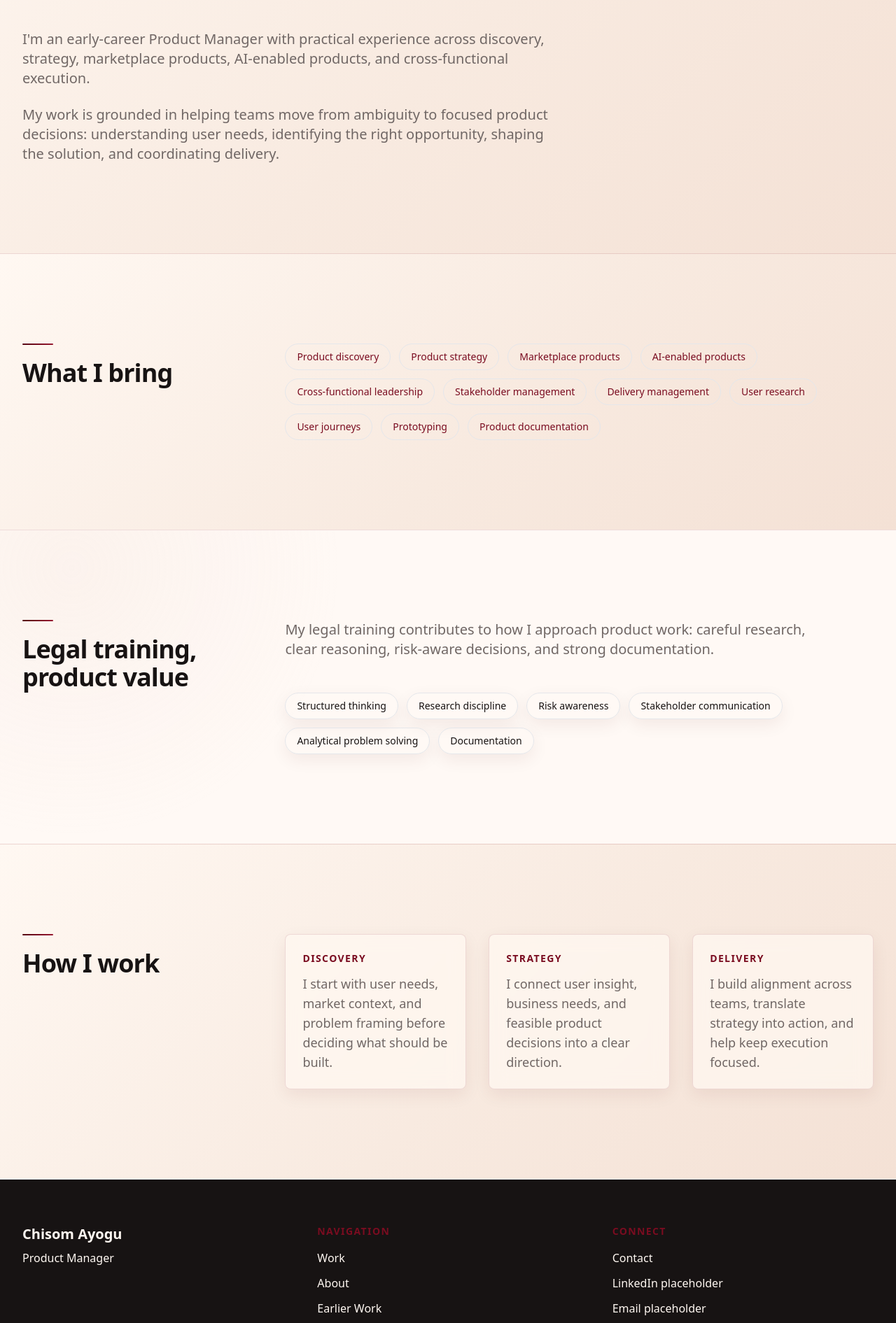
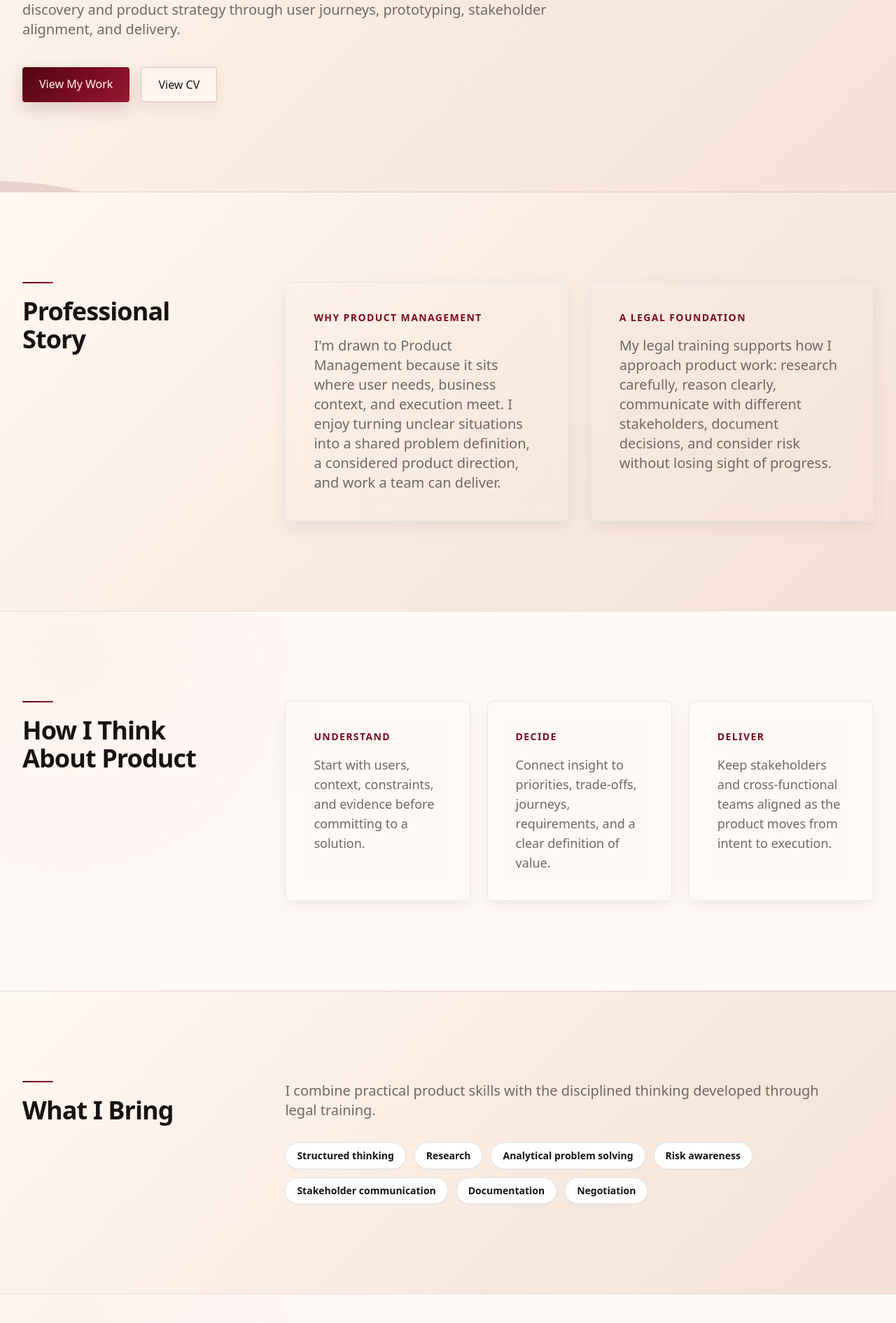
Before and after one commit to chisomuayogu/Product-Management-Portfolio, a Next.js app: page /about in a window 1280 px wide. Shown: the part 569-2460 px from the top of the page at 70% size. Built offline with nearby package versions, Linux system fonts and the light colour scheme.

Commit message:
feat: complete supporting portfolio content

```diff
--- a/src/app/about/page.tsx
+++ b/src/app/about/page.tsx
@@ -1,114 +1,28 @@
+import Link from 'next/link'
 import Navigation from '@/components/Navigation'
 import Footer from '@/components/Footer'
 import CaseStudySection from '@/components/CaseStudySection'
+import InsightCard from '@/components/InsightCard'
 
 export const metadata = {
   title: 'About | Chisom Ayogu — Product Manager',
-  description:
-    'Product Manager with experience across discovery, strategy, marketplace products, AI-enabled products, and cross-functional delivery.',
+  description: 'Early-career Product Manager working across discovery, strategy, AI-enabled products, marketplaces, and cross-functional delivery.',
 }
 
-const strengths = [
-  'Product discovery',
-  'Product strategy',
-  'Marketplace products',
-  'AI-enabled products',
-  'Cross-functional leadership',
-  'Stakeholder management',
-  'Delivery management',
-  'User research',
-  'User journeys',
-  'Prototyping',
-  'Product documentation',
-]
-
-const legalStrengths = [
-  'Structured thinking',
-  'Research discipline',
-  'Risk awareness',
-  'Stakeholder communication',
-  'Analytical problem solving',
-  'Documentation',
-]
+const capabilities = ['Product Discovery', 'Product Strategy', 'AI-Enabled Products', 'Marketplace Thinking', 'Cross-Functional Leadership', 'Stakeholder Management', 'Delivery Management', 'User Research', 'User Journeys', 'Wireframing', 'Prototyping', 'Product Documentation']
+const legalStrengths = ['Structured thinking', 'Research', 'Analytical problem solving', 'Risk awareness', 'Stakeholder communication', 'Documentation', 'Negotiation']
 
 export default function AboutPage() {
   return (
     <div className="bg-ivory">
       <Navigation />
-
-      <section className="section-spacing hero-atmosphere page-hero">
-        <div className="container-wide">
-          <p className="eyebrow mb-6 md:mb-8">About</p>
-          <h1 className="heading-hero mb-8 md:mb-10 max-w-4xl">
-            Early-career Product Manager focused on product clarity, execution, and user value.
-          </h1>
-
-          <div className="max-w-3xl space-y-6">
-            <p className="body-large text-grey-secondary">
-              I&apos;m an early-career Product Manager with practical experience across discovery, strategy, marketplace products, AI-enabled products, and cross-functional execution.
-            </p>
-            <p className="body-large text-grey-secondary">
-              My work is grounded in helping teams move from ambiguity to focused product decisions: understanding user needs, identifying the right opportunity, shaping the solution, and coordinating delivery.
-            </p>
-          </div>
-        </div>
-      </section>
-
-      <CaseStudySection title="What I bring" backgroundLight>
-        <div className="container-wide">
-          <div className="flex flex-wrap gap-3">
-            {strengths.map((strength) => (
-              <span
-                key={strength}
-                className="inline-flex items-center rounded-full border border-burgundy/20 bg-burgundy/5 px-4 py-2 text-sm font-medium text-burgundy"
-              >
-                {strength}
-              </span>
-            ))}
-          </div>
-        </div>
-      </CaseStudySection>
-
-      <CaseStudySection title="Legal training, product value">
-        <div className="container-wide">
-          <div className="max-w-3xl mb-10 md:mb-12">
-            <p className="body-large text-grey-secondary">
-              My legal training contributes to how I approach product work: careful research, clear reasoning, risk-aware decisions, and strong documentation.
-            </p>
-          </div>
-
-          <div className="flex flex-wrap gap-3">
-            {legalStrengths.map((strength) => (
-              <span
-                key={strength}
-                className="inline-flex items-center rounded-full border border-burgundy/15 bg-ivory/70 px-4 py-2 text-sm font-medium text-near-black shadow-wine-sm"
-              >
-                {strength}
-              </span>
-            ))}
-          </div>
-        </div>
-      </CaseStudySection>
-
-      <CaseStudySection title="How I work" backgroundLight>
-        <div className="container-wide">
-          <div className="grid grid-cols-1 md:grid-cols-3 gap-6 md:gap-8">
-            <div className="premium-card p-6">
-              <p className="eyebrow mb-3 text-burgundy">Discovery</p>
-              <p className="body-default text-grey-secondary">I start with user needs, market context, and problem framing before deciding what should be built.</p>
-            </div>
-            <div className="premium-card p-6">
-              <p className="eyebrow mb-3 text-burgundy">Strategy</p>
-              <p className="body-default text-grey-secondary">I connect user insight, business needs, and feasible product decisions into a clear direction.</p>
-            </div>
-            <div className="premium-card p-6">
-              <p className="eyebrow mb-3 text-burgundy">Delivery</p>
-              <p className="body-default text-grey-secondary">I build alignment across teams, translate strategy into action, and help keep execution focused.</p>
-            </div>
-          </div>
-        </div>
-      </CaseStudySection>
-
+      <section className="section-spacing hero-atmosphere page-hero"><div className="container-wide"><p className="eyebrow mb-6 md:mb-8">About Chisom</p><h1 className="heading-hero mb-8 md:mb-10 max-w-5xl">A Product Manager who brings structure to ambiguous problems.</h1><p className="body-large text-grey-secondary max-w-3xl">I&apos;m an early-career Product Manager with practical experience moving from discovery and product strategy through user journeys, prototyping, stakeholder alignment, and delivery.</p><div className="flex flex-col sm:flex-row gap-4 mt-10"><Link href="/#work" className="button-primary text-center">View My Work</Link><Link href="/cv" className="button-secondary text-center">View CV</Link></div></div></section>
+      <CaseStudySection title="Professional Story" backgroundLight><div className="container-wide grid grid-cols-1 lg:grid-cols-2 gap-6 md:gap-8"><InsightCard label="Why Product Management"><p className="body-large text-grey-secondary">I&apos;m drawn to Product Management because it sits where user needs, business context, and execution meet. I enjoy turning unclear situations into a shared problem definition, a considered product direction, and work a team can deliver.</p></InsightCard><InsightCard label="A Legal Foundation"><p className="body-large text-grey-secondary">My legal training supports how I approach product work: research carefully, reason clearly, communicate with different stakeholders, document decisions, and consider risk without losing sight of progress.</p></InsightCard></div></CaseStudySection>
+      <CaseStudySection title="How I Think About Product"><div className="container-wide grid grid-cols-1 md:grid-cols-3 gap-6"><InsightCard label="Understand"><p className="body-default text-grey-secondary">Start with users, context, constraints, and evidence before committing to a solution.</p></InsightCard><InsightCard label="Decide" highlighted><p className="body-default text-grey-secondary">Connect insight to priorities, trade-offs, journeys, requirements, and a clear definition of value.</p></InsightCard><InsightCard label="Deliver"><p className="body-default text-grey-secondary">Keep stakeholders and cross-functional teams aligned as the product moves from intent to execution.</p></InsightCard></div></CaseStudySection>
+      <CaseStudySection title="What I Bring" backgroundLight><div className="container-wide space-y-8"><p className="body-large text-grey-secondary max-w-3xl">I combine practical product skills with the disciplined thinking developed through legal training.</p><div className="flex flex-wrap gap-3">{legalStrengths.map((strength) => <span key={strength} className="rounded-full border border-burgundy/15 bg-white px-4 py-2 text-sm font-semibold text-near-black shadow-sm">{strength}</span>)}</div></div></CaseStudySection>
+      <CaseStudySection title="Tools & Capabilities"><div className="container-wide flex flex-wrap gap-3">{capabilities.map((capability) => <span key={capability} className="rounded-full border border-burgundy/20 bg-burgundy/5 px-4 py-2 text-sm font-medium text-burgundy">{capability}</span>)}</div></CaseStudySection>
+      <CaseStudySection title="Problems I Enjoy" backgroundLight><div className="container-wide"><InsightCard highlighted><p className="text-2xl md:text-3xl font-bold leading-snug text-near-black">Products where trust, complex journeys, emerging technology, or multiple stakeholder needs must be translated into a clear and usable experience.</p></InsightCard></div></CaseStudySection>
+      <section className="section-spacing section-warm border-t warm-divider"><div className="container-wide"><div className="cta-panel rounded-2xl px-6 py-14 md:px-12 md:py-16 text-center"><h2 className="heading-section text-ivory mb-6">Interested in working together?</h2><p className="body-large text-ivory/75 max-w-2xl mx-auto mb-8">I&apos;m open to thoughtful conversations about Product Management roles, teams, and product challenges.</p><Link href="/contact" className="button-on-dark inline-flex">Start a Conversation</Link></div></div></section>
       <Footer />
     </div>
   )
--- a/src/app/contact/page.tsx
+++ b/src/app/contact/page.tsx
@@ -1,60 +1,16 @@
+import Link from 'next/link'
 import Navigation from '@/components/Navigation'
 import Footer from '@/components/Footer'
-import CaseStudySection from '@/components/CaseStudySection'
-import Link from 'next/link'
+import InsightCard from '@/components/InsightCard'
 
-export const metadata = {
-  title: 'Contact | Chisom Ayogu — Product Manager',
-  description: 'Contact page with placeholder email and LinkedIn details for a Product Manager portfolio.',
-}
+export const metadata = { title: 'Contact | Chisom Ayogu — Product Manager', description: 'Contact Chisom Ayogu about Product Management roles and opportunities.' }
 
 export default function ContactPage() {
   return (
     <div className="bg-ivory">
       <Navigation />
-
-      <section className="section-spacing hero-atmosphere page-hero">
-        <div className="container-wide">
-          <p className="eyebrow mb-6 md:mb-8">Contact</p>
-          <h1 className="heading-hero mb-8 md:mb-10 max-w-3xl">Open to product conversations.</h1>
-
-          <div className="max-w-2xl space-y-6">
-            <p className="body-large text-grey-secondary">
-              I&apos;m interested in product roles, mentorship, collaboration, and thoughtful product conversations.
-            </p>
-
-            <div className="grid grid-cols-1 md:grid-cols-2 gap-4 md:gap-6">
-              <div className="glass-panel rounded-lg p-6">
-                <p className="eyebrow mb-3 text-burgundy">Email</p>
-                <p className="body-default text-grey-secondary">Email placeholder</p>
-              </div>
-
-              <div className="glass-panel rounded-lg p-6">
-                <p className="eyebrow mb-3 text-burgundy">LinkedIn</p>
-                <p className="body-default text-grey-secondary">LinkedIn placeholder</p>
-              </div>
-            </div>
-
-            <div className="flex flex-col sm:flex-row gap-4 md:gap-6 pt-2">
-              <Link href="/cv" className="button-primary text-center">
-                View CV
-              </Link>
-              <span className="button-secondary text-center opacity-80 cursor-not-allowed" aria-label="Contact me via email placeholder">
-                Contact Me
-              </span>
-            </div>
-          </div>
-        </div>
-      </section>
-
-      <CaseStudySection title="Quick note" backgroundLight>
-        <div className="container-wide">
-          <p className="body-large text-grey-secondary max-w-3xl">
-            Please replace the placeholder contact details and CV file with live links before deployment.
-          </p>
-        </div>
-      </CaseStudySection>
-
+      <section className="section-spacing hero-atmosphere page-hero"><div className="container-wide"><p className="eyebrow mb-6 md:mb-8">Contact</p><h1 className="heading-hero mb-8 md:mb-10 max-w-4xl">Interested in working together?</h1><p className="body-large text-grey-secondary max-w-3xl">I&apos;m open to conversations about Product Management roles, product challenges, and opportunities to contribute to thoughtful teams.</p></div></section>
+      <section className="section-spacing section-warm border-t warm-divider"><div className="container-wide"><div className="grid grid-cols-1 md:grid-cols-3 gap-6"><InsightCard label="Email"><p className="heading-card mb-3">Email placeholder</p><p className="body-small text-grey-secondary">Add the approved professional email before deployment.</p></InsightCard><InsightCard label="LinkedIn"><p className="heading-card mb-3">LinkedIn placeholder</p><p className="body-small text-grey-secondary">Add the approved LinkedIn profile URL before deployment.</p></InsightCard><InsightCard label="CV"><p className="heading-card mb-5">CV integration ready</p><Link href="/cv" className="link-primary font-medium">View CV status →</Link></InsightCard></div><div className="glass-panel rounded-2xl p-6 md:p-10 mt-8"><p className="eyebrow text-burgundy mb-4">Contact Details Pending</p><p className="body-default text-grey-secondary max-w-2xl">No contact information has been invented. Once approved details are supplied, the email and LinkedIn placeholders can become direct contact links.</p></div></div></section>
       <Footer />
     </div>
   )
--- a/src/app/earlier-work/page.tsx
+++ b/src/app/earlier-work/page.tsx
@@ -1,70 +1,20 @@
 import Navigation from '@/components/Navigation'
 import Footer from '@/components/Footer'
 import CaseStudySection from '@/components/CaseStudySection'
+import InsightCard from '@/components/InsightCard'
+import VisualPlaceholder from '@/components/VisualPlaceholder'
 
-export const metadata = {
-  title: 'Earlier Product Work | Chisom Ayogu — Product Manager',
-  description:
-    'Earlier product work includes LegalLaunch and HealthHub, showing product thinking across legal technology and remote-work wellness.',
-}
+export const metadata = { title: 'Earlier Product Work | Chisom Ayogu — Product Manager', description: 'Earlier Product Management projects across LegalTech career development and remote-work wellness.' }
 
-const projects = [
-  {
-    name: 'LegalLaunch',
-    category: 'LegalTech · Individual Capstone',
-    description:
-      'A product concept focused on helping recent law graduates gain practical experience, mentorship, and career opportunities through a clearer bridge between education and entry-level legal work.',
-    id: 'legallaunch',
-  },
-  {
-    name: 'HealthHub',
-    category: 'Group Product Management Project',
-    description:
-      'A remote-work wellness product concept in which I contributed market research, competitor analysis, persona work, Miro user-flow thinking, Whimsical wireframes, and product requirements documentation.',
-    id: 'healthhub',
-  },
-]
+function BulletList({ items }: { items: string[] }) { return <ul className="space-y-3">{items.map((item) => <li key={item} className="flex gap-3 body-default text-grey-secondary"><span className="text-burgundy" aria-hidden="true">•</span><span>{item}</span></li>)}</ul> }
 
 export default function EarlierWorkPage() {
   return (
     <div className="bg-ivory">
       <Navigation />
-
-      <section className="section-spacing hero-atmosphere page-hero">
-        <div className="container-wide">
-          <p className="eyebrow mb-6 md:mb-8">Earlier Product Work</p>
-          <h1 className="heading-hero mb-8 md:mb-10 max-w-4xl">
-            Smaller products, sharper product thinking.
-          </h1>
-          <p className="body-large text-grey-secondary max-w-3xl">
-            These earlier projects helped me build product sense across research, concept validation, user journeys, communication, and product documentation.
-          </p>
-        </div>
-      </section>
-
-      {projects.map((project) => (
-        <CaseStudySection title={project.name} key={project.id} backgroundLight={project.id === 'healthhub'}>
-          <div className="container-wide" id={project.id}>
-            <div className="grid grid-cols-1 md:grid-cols-2 gap-8 md:gap-12 items-start">
-              <div className="premium-card p-6 md:p-8">
-                <p className="eyebrow mb-4 text-burgundy">{project.category}</p>
-                <p className="body-large text-grey-secondary">{project.description}</p>
-              </div>
-
-              <div className="premium-card p-6 md:p-8">
-                <p className="eyebrow mb-4 text-burgundy">Role</p>
-                <ul className="space-y-3 text-grey-secondary">
-                  <li className="body-default">Problem framing</li>
-                  <li className="body-default">Research and synthesis</li>
-                  <li className="body-default">User journey thinking</li>
-                  <li className="body-default">Product documentation</li>
-                </ul>
-              </div>
-            </div>
-          </div>
-        </CaseStudySection>
-      ))}
-
+      <section className="section-spacing hero-atmosphere page-hero"><div className="container-wide"><p className="eyebrow mb-6 md:mb-8">Earlier Product Work</p><h1 className="heading-hero mb-8 md:mb-10 max-w-4xl">The projects that built my product foundations.</h1><p className="body-large text-grey-secondary max-w-3xl">Two earlier Product Management projects that developed my approach to research, problem framing, user flows, prioritisation, wireframing, and documentation.</p></div></section>
+      <CaseStudySection title="Legal Launch" backgroundLight><div id="legallaunch" className="container-wide space-y-8"><div className="grid grid-cols-1 lg:grid-cols-[1.2fr_0.8fr] gap-6"><InsightCard label="LegalTech / Career Development"><p className="eyebrow text-burgundy mb-4">Individual Product Management Capstone</p><p className="body-large text-grey-secondary">A product concept helping recent law graduates bridge the gap between academic legal education and practical career experience.</p></InsightCard><VisualPlaceholder label="Legal Launch Concept" /></div><div className="grid grid-cols-1 md:grid-cols-2 gap-6"><InsightCard label="Product Concepts"><BulletList items={['Virtual internships', 'Mentorship', 'Job matching', 'Skill-development courses', 'Case-study challenges']} /></InsightCard><InsightCard label="Foundation Built"><BulletList items={['Problem framing', 'User research', 'Personas', 'Feature prioritisation', 'User stories', 'User flows', 'Wireframing', 'Product metrics']} /></InsightCard></div><p className="body-small text-grey-secondary">Individual capstone concept · Not presented as a launched product.</p></div></CaseStudySection>
+      <CaseStudySection title="HealthHub"><div id="healthhub" className="container-wide space-y-8"><div className="grid grid-cols-1 lg:grid-cols-[1.2fr_0.8fr] gap-6"><InsightCard label="Health & Wellness / Future of Work"><p className="eyebrow text-burgundy mb-4">Group Product Management Project</p><p className="body-large text-grey-secondary">A wellness product concept designed to support remote workers experiencing burnout, work-life imbalance, reduced physical activity, and broader wellbeing challenges.</p></InsightCard><VisualPlaceholder label="HealthHub Concept" /></div><InsightCard label="My Personal Contribution" highlighted><BulletList items={['Market research', 'Competitor analysis', 'Persona work', 'Miro user flow', 'Whimsical wireframes', 'PRD work']} /></InsightCard><p className="body-small text-grey-secondary">This was a collaborative group project. The contribution above reflects my personal work, not the team&apos;s entire output.</p></div></CaseStudySection>
       <Footer />
     </div>
   )
--- a/src/components/FinalCTA.tsx
+++ b/src/components/FinalCTA.tsx
@@ -6,18 +6,18 @@ export default function FinalCTA() {
       <div className="container-wide">
         <div className="cta-panel rounded-2xl px-6 py-14 md:px-12 md:py-20 lg:px-20">
           <div className="max-w-3xl text-center mx-auto">
-          <h2 className="heading-section text-ivory mb-6 md:mb-8">Let&apos;s work together</h2>
+          <h2 className="heading-section text-ivory mb-6 md:mb-8">Interested in working together?</h2>
 
           <p className="body-large text-ivory/75 mb-10 md:mb-12 max-w-2xl mx-auto">
-            I&apos;m open to discussing product roles, mentoring opportunities, and collaborative projects.
+            I&apos;m open to discussing Product Management roles, product challenges, and opportunities to contribute to thoughtful teams.
           </p>
 
           <div className="flex flex-col sm:flex-row gap-4 md:gap-6 justify-center items-center">
             <Link href="/contact" className="button-on-dark text-center">
               Contact Me
             </Link>
-            <span className="button-on-dark text-center cursor-not-allowed opacity-75" aria-label="LinkedIn placeholder">
-              LinkedIn placeholder
+            <span className="button-on-dark text-center cursor-not-allowed opacity-60" aria-label="LinkedIn details pending">
+              LinkedIn · Pending
             </span>
             <Link href="/cv" className="text-ivory hover:text-blush transition-colors duration-200 text-center">
               View CV
--- a/src/components/Footer.tsx
+++ b/src/components/Footer.tsx
@@ -6,10 +6,20 @@ export default function Footer() {
   return (
     <footer className="bg-near-black text-ivory border-t border-burgundy-light/30">
       <div className="container-wide py-12 md:py-16">
-        <div className="grid grid-cols-1 md:grid-cols-3 gap-8 md:gap-12 mb-12 md:mb-16">
+        <div className="grid grid-cols-1 sm:grid-cols-2 lg:grid-cols-4 gap-8 md:gap-12 mb-12 md:mb-16">
           <div>
             <h2 className="text-lg md:text-xl font-semibold mb-2">Chisom Ayogu</h2>
             <p className="text-sm md:text-base text-ivory/70">Product Manager</p>
+          </div>
+
+          <div>
+            <p className="eyebrow text-ivory/60 mb-4">Selected Work</p>
+            <ul className="space-y-2 md:space-y-3">
+              <li><Link href="/case-studies/gradready" className="text-ivory hover:text-blush transition-colors duration-200">GradReady</Link></li>
+              <li><Link href="/case-studies/impacthub" className="text-ivory hover:text-blush transition-colors duration-200">ImpactHub</Link></li>
+              <li><Link href="/case-studies/bulk-market" className="text-ivory hover:text-blush transition-colors duration-200">Bulk-Market</Link></li>
+              <li><Link href="/case-studies/foodsaver" className="text-ivory hover:text-blush transition-colors duration-200">FoodSaver</Link></li>
+            </ul>
           </div>
 
           <div>
@@ -47,10 +57,10 @@ export default function Footer() {
                 </Link>
               </li>
               <li>
-                <span className="text-ivory/75">LinkedIn placeholder</span>
+                <span className="text-ivory/60">LinkedIn · Details pending</span>
               </li>
               <li>
-                <span className="text-ivory/75">Email placeholder</span>
+                <span className="text-ivory/60">Email · Details pending</span>
               </li>
             </ul>
           </div>
```
Also changed, not shown: src/app/cv/page.tsx (added, +17 -0 lines), 1 other file (tests, documents, lock files or other folders).
